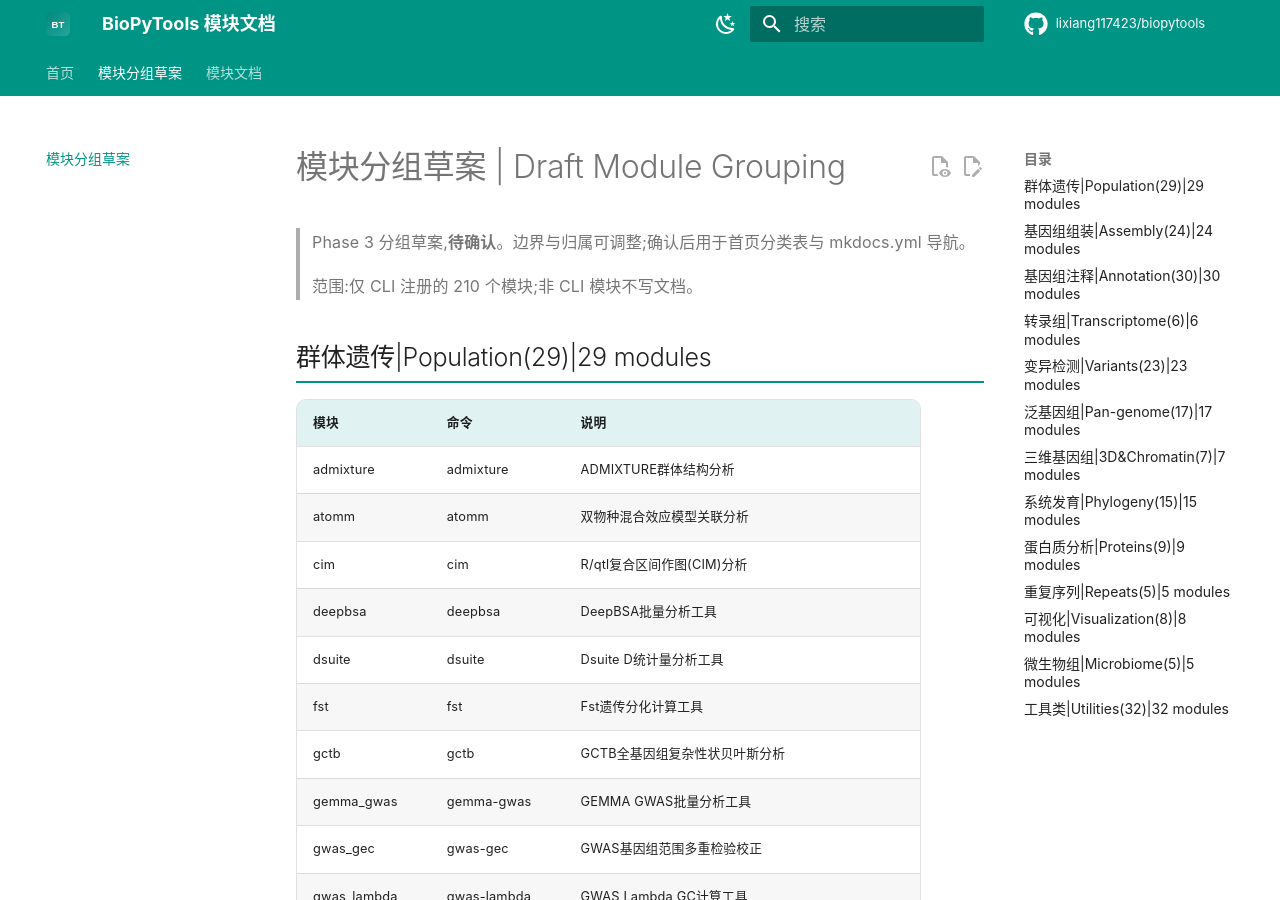
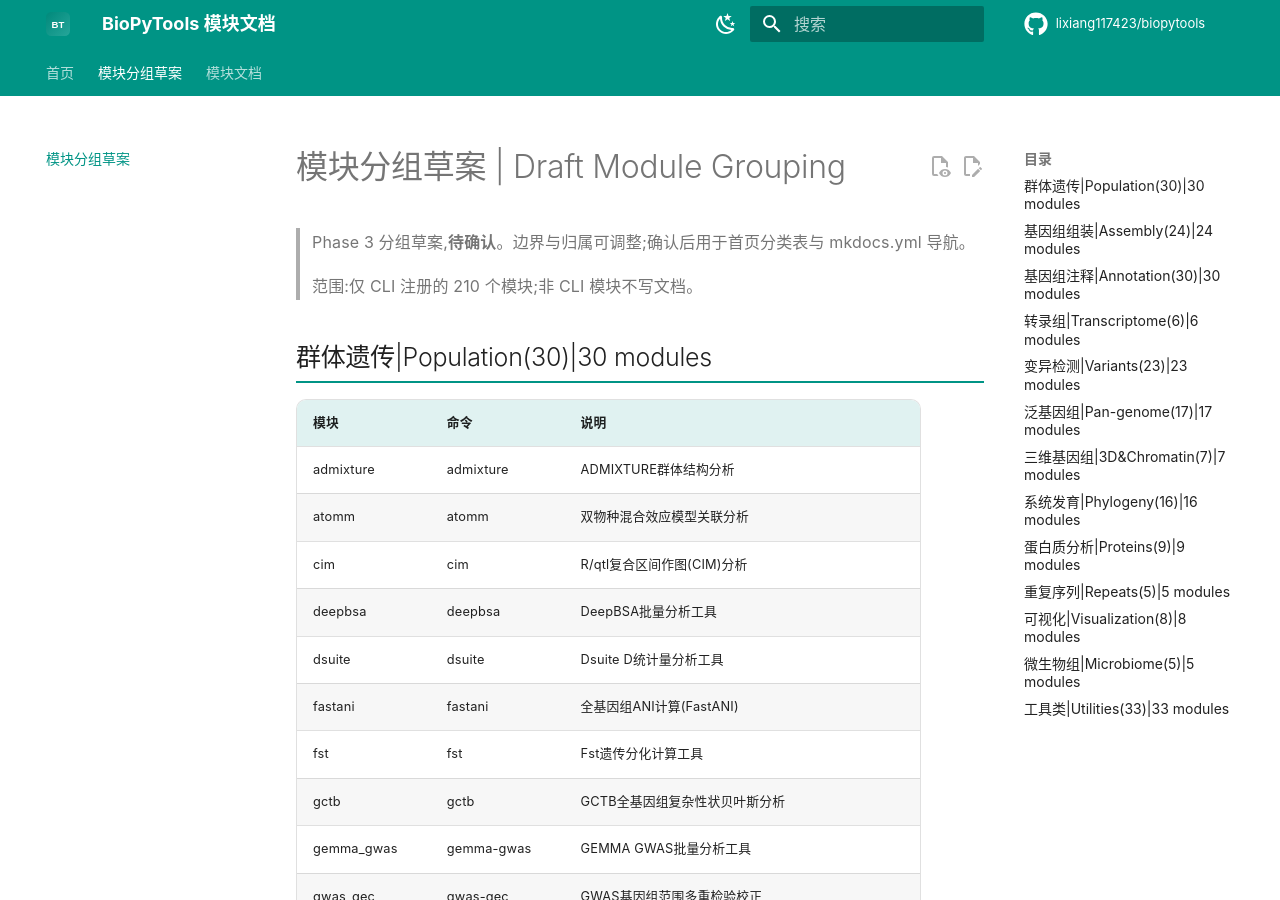
Before and after one commit to lixiang117423/biopytools, an MkDocs documentation site: the page built from docs/module_groups.md, in a window 1280 px wide and 900 px high. Built offline with MkDocs 1.6.1 and Material for MkDocs 9.7.7, drawn with Linux system fonts in a browser that asks for light colours; comment, search, counter and statistics services are not loaded; some of the changed text lies outside the part shown.

Commit message:
chore(cli): 注册3新模块(fastani/ncbi-datasets/reads2tree)+文档导航登记(fastani入Population组,total修正213/213,gen_docs_nav重生成mkdocs);.omp工作上下文目录入gitignore

```diff
--- a/docs/module_groups.md
+++ b/docs/module_groups.md
@@ -4,7 +4,7 @@
 
 > 范围:仅 CLI 注册的 210 个模块;非 CLI 模块不写文档。
 
-## 群体遗传|Population(29)|29 modules
+## 群体遗传|Population(30)|30 modules
 
 | 模块 | 命令 | 说明 |
 |------|------|------|
@@ -13,6 +13,7 @@
 | cim | cim | R/qtl复合区间作图(CIM)分析|R/qtl Composite Interval Mapping (CIM) Analysis |
 | deepbsa | deepbsa | DeepBSA批量分析工具|DeepBSA batch analysis tool |
 | dsuite | dsuite | Dsuite D统计量分析工具|Dsuite D-statistics analysis tool |
+| fastani | fastani | 全基因组ANI计算(FastANI)|Whole-genome ANI (FastANI) |
 | fst | fst | Fst遗传分化计算工具|Fst genetic differentiation calculation tool |
 | gctb | gctb | GCTB全基因组复杂性状贝叶斯分析|GCTB Genome-wide Complex Trait Bayesian Analysis |
 | gemma_gwas | gemma-gwas | GEMMA GWAS批量分析工具|GEMMA GWAS batch analysis tool |
@@ -175,12 +176,13 @@
 | subgenome_assign | subgenome-assign | 基于亲本比对的亚基因组归属|Subgenome assignment via parental alignment |
 | subphaser | subphaser | SubPhaser异源多倍体亚基因组分离|SubPhaser subgenome phasing of allopolyploids |
 
-## 系统发育|Phylogeny(15)|15 modules
+## 系统发育|Phylogeny(16)|16 modules
 
 | 模块 | 命令 | 说明 |
 |------|------|------|
 | easyhap | easyhap | 区域单倍型分析(EasyHap)|Regional haplotype analysis (EasyHap) |
 | genome2tree | genome2tree | 基因组目录免比对物种树(waster)|Alignment-free species tree from genome dir (waster) |
+| reads2tree | reads2tree | fastq目录免组装物种树(WASTER)|De novo species tree from reads (WASTER) |
 | iqtree | iqtree | IQ-TREE系统发育树分析工具|IQ-TREE phylogenetic tree analysis tool |
 | kaks | kaks | Ka/Ks计算|Ka/Ks calculation |
 | mafft_fasttree | mafft-fasttree | 系统发育树构建工具|Phylogenetic tree construction tool |
@@ -242,7 +244,7 @@
 | picrust2 | picrust2 | PICRUSt2微生物群落功能丰度预测|PICRUSt2 functional abundance prediction |
 | qiime2 | qiime2 | QIIME2微生物组多样性分析|QIIME2 Microbiome Diversity Analysis |
 
-## 工具类|Utilities(32)|32 modules
+## 工具类|Utilities(33)|33 modules
 
 | 模块 | 命令 | 说明 |
 |------|------|------|
@@ -254,6 +256,7 @@
 | bwa | bwa | 全基因组比对工具|Whole genome alignment tool |
 | coverage | coverage | BAM覆盖度分析工具|BAM coverage analysis tool |
 | coverage_filter | coverage-filter | 基于覆盖度的序列质量过滤|Sequence quality filtering based on coverage |
+| ncbi_datasets | ncbi-datasets | NCBI taxon基因组批量下载(datasets CLI)|NCBI taxon genome batch download (datasets CLI) |
 | ena_downloader | ena-downloader | ENA数据下载工具|ENA data download tool |
 | extract_reads | extract-reads | 基于contig-reads对应关系提取fastq reads|Extract fastq reads by contig-reads mapping |
 | fastp | fastp | FASTQ数据质量控制|FASTQ data quality control |
--- a/mkdocs.yml
+++ b/mkdocs.yml
@@ -80,6 +80,7 @@
           - cim: cim.md
           - deepbsa: deepbsa.md
           - dsuite: dsuite.md
+          - fastani: fastani.md
           - fst: fst.md
           - gctb: gctb.md
           - gemma-gwas: gemma_gwas.md
@@ -220,6 +221,7 @@
       - 系统发育:
           - easyhap: easyhap.md
           - genome2tree: genome2tree.md
+          - reads2tree: reads2tree.md
           - iqtree: iqtree.md
           - kaks: kaks.md
           - mafft-fasttree: mafft_fasttree.md
@@ -273,6 +275,7 @@
           - bwa: bwa.md
           - coverage: coverage.md
           - coverage-filter: coverage_filter.md
+          - ncbi-datasets: ncbi_datasets.md
           - ena-downloader: ena_downloader.md
           - extract-reads: extract_reads.md
           - fastp: fastp.md
```
Also changed, not shown: other parts of docs/module_groups.md (+1 -1 lines), 2 other files.
